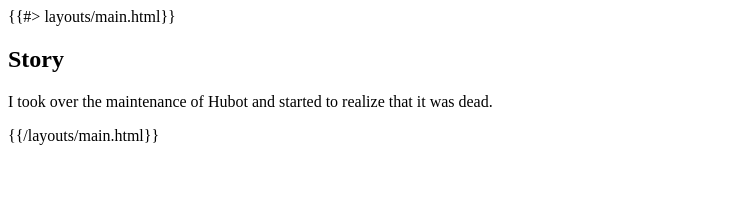
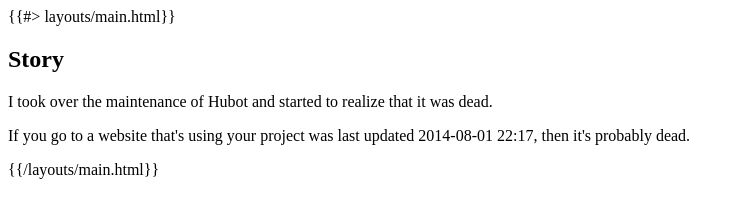
Before and after one commit to hubot-friends/ismyprojectdead, a website: page www/index.html in a window 1280 px wide. Shown: the whole page, without its empty margins (0-740 px from the left). Drawn offline with Linux system fonts and the light colour scheme.

Commit message:
it's dead

```diff
--- a/www/index.html
+++ b/www/index.html
@@ -4,4 +4,5 @@
 <meta name="description" content="A website about the death of my project."/>
 <h2>Story</h2>
 <p>I took over the maintenance of Hubot and started to realize that it was dead.</p>
+<p>If you go to a website that's using your project was last updated 2014-08-01 22:17, then it's probably dead.</p>
 {{/layouts/main.html}}
```
